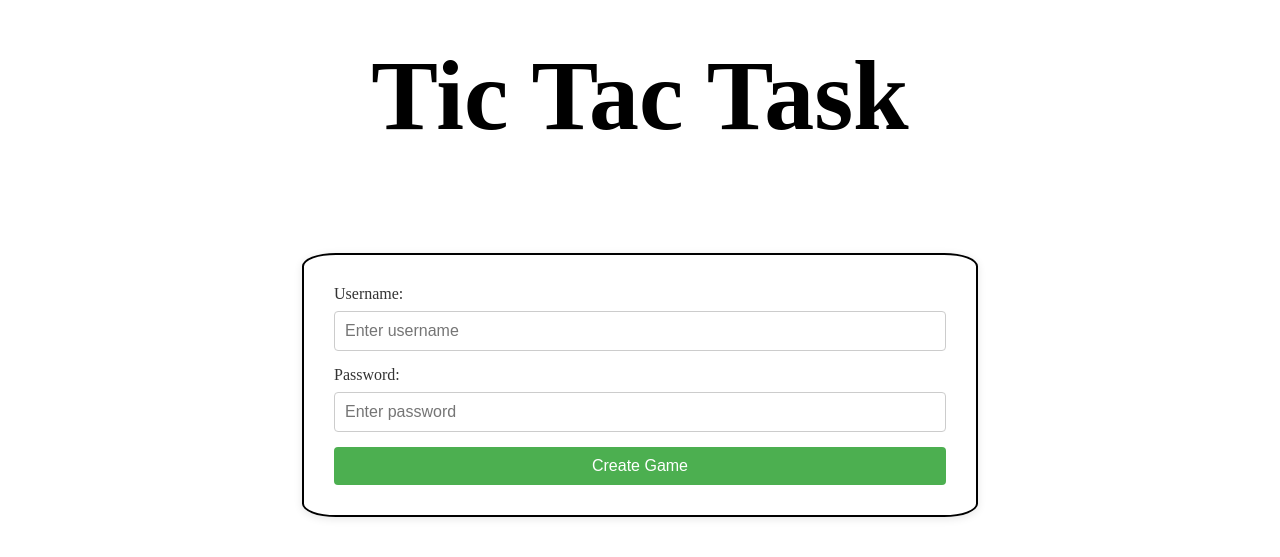
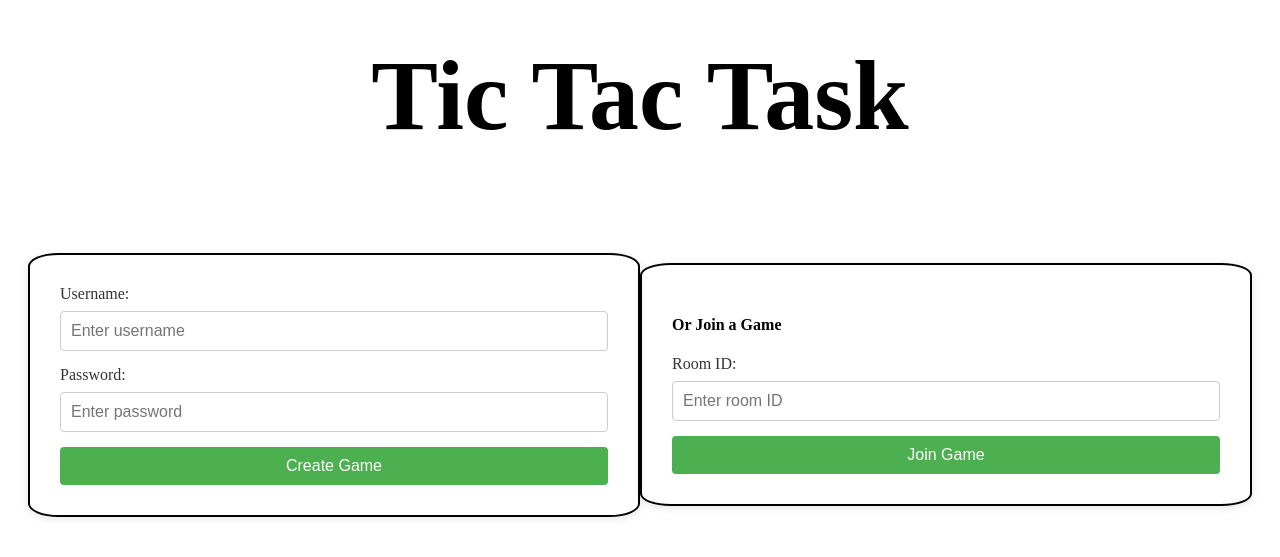
Before and after one commit to Meboy1000/Tic-Tac-Task, a React (Vite) app in the folder packages/react-frontend/: page / in a window 1280 px wide. Shown: the part 201-758 px from the top of the page. Built offline with nearby package versions, Linux system fonts and the light colour scheme.

Commit message:
fonnt page is a little cooked for now

```diff
--- a/packages/react-frontend/src/pages/Landing/landPage.tsx
+++ b/packages/react-frontend/src/pages/Landing/landPage.tsx
@@ -8,11 +8,20 @@ interface LandingPageProps {
 export default function LandingPagePreview({ onLogin }: LandingPageProps) {
   const [username, setUsername] = useState('');
   const [password, setPassword] = useState('');
+  const [roomId, setRoomId] = useState('');
 
   const setLogin = () => {
     if (username && password) {
       console.log(`Logging in with username: ${username} and password: ${password}`);
       alert("okay logged player");
+      onLogin();
+    }
+  };
+
+  const handleJoinGame = () => {
+    if (username && password && roomId) {
+      console.log(`Joining game with room ID: ${roomId}`);
+      alert(`Joining game with room ID: ${roomId}`);
       onLogin();
     }
   };
@@ -53,6 +62,23 @@ export default function LandingPagePreview({ onLogin }: LandingPageProps) {
 
           <button type="button" onClick={setLogin}>Create Game</button>
         </div>
+
+        <div className={styles.login}>
+          <h4>Or Join a Game</h4>
+          <div className={styles.field}>
+            <label htmlFor="roomId">Room ID:</label>
+            <input
+              id="roomId"
+              name="roomId"
+              type="text"
+              value={roomId}
+              onChange={(e) => setRoomId(e.target.value)}
+              placeholder="Enter room ID"
+            />
+          </div>
+
+          <button type="button" onClick={handleJoinGame}>Join Game</button>
+        </div>
       </div>
     </div>
   );
```
